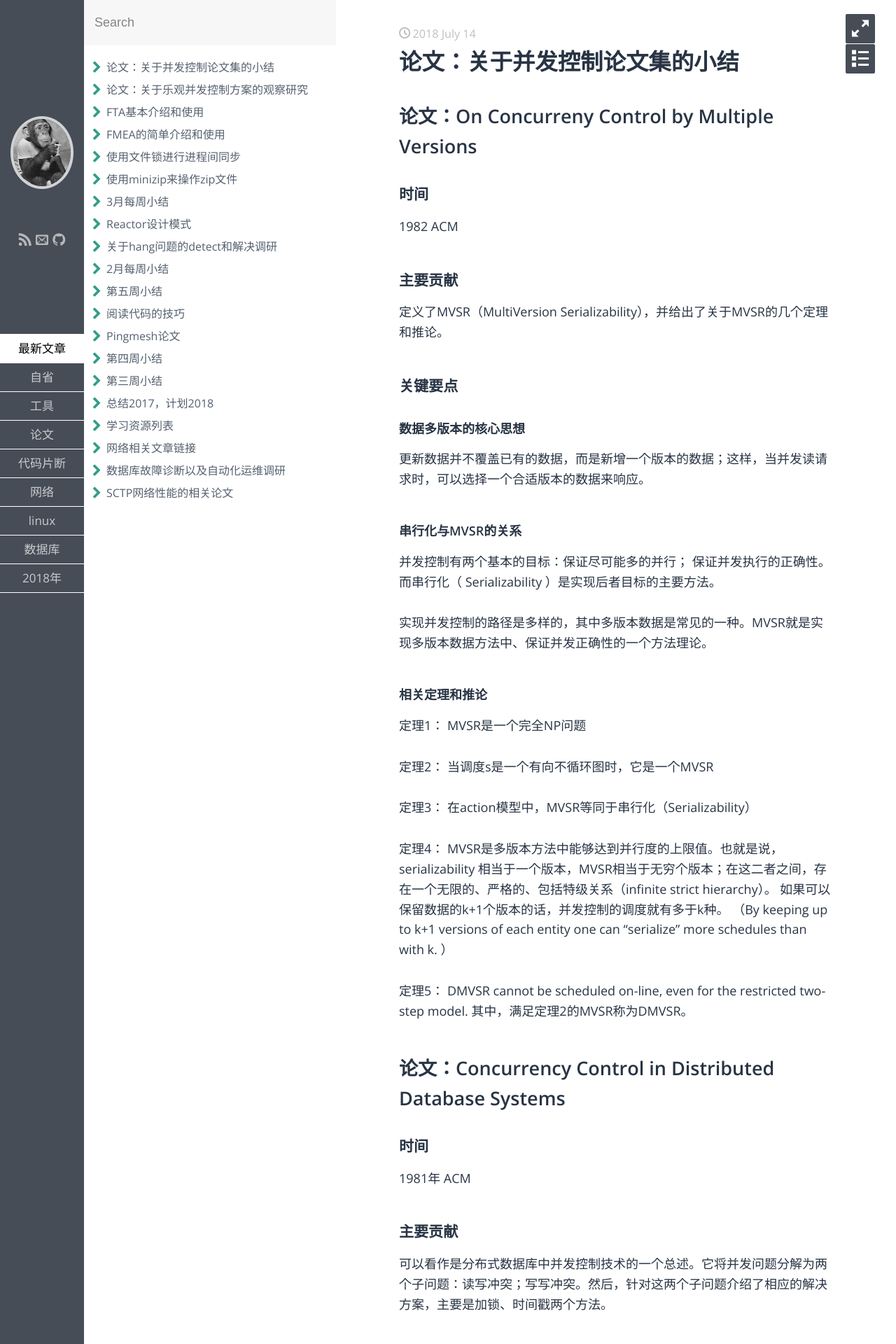
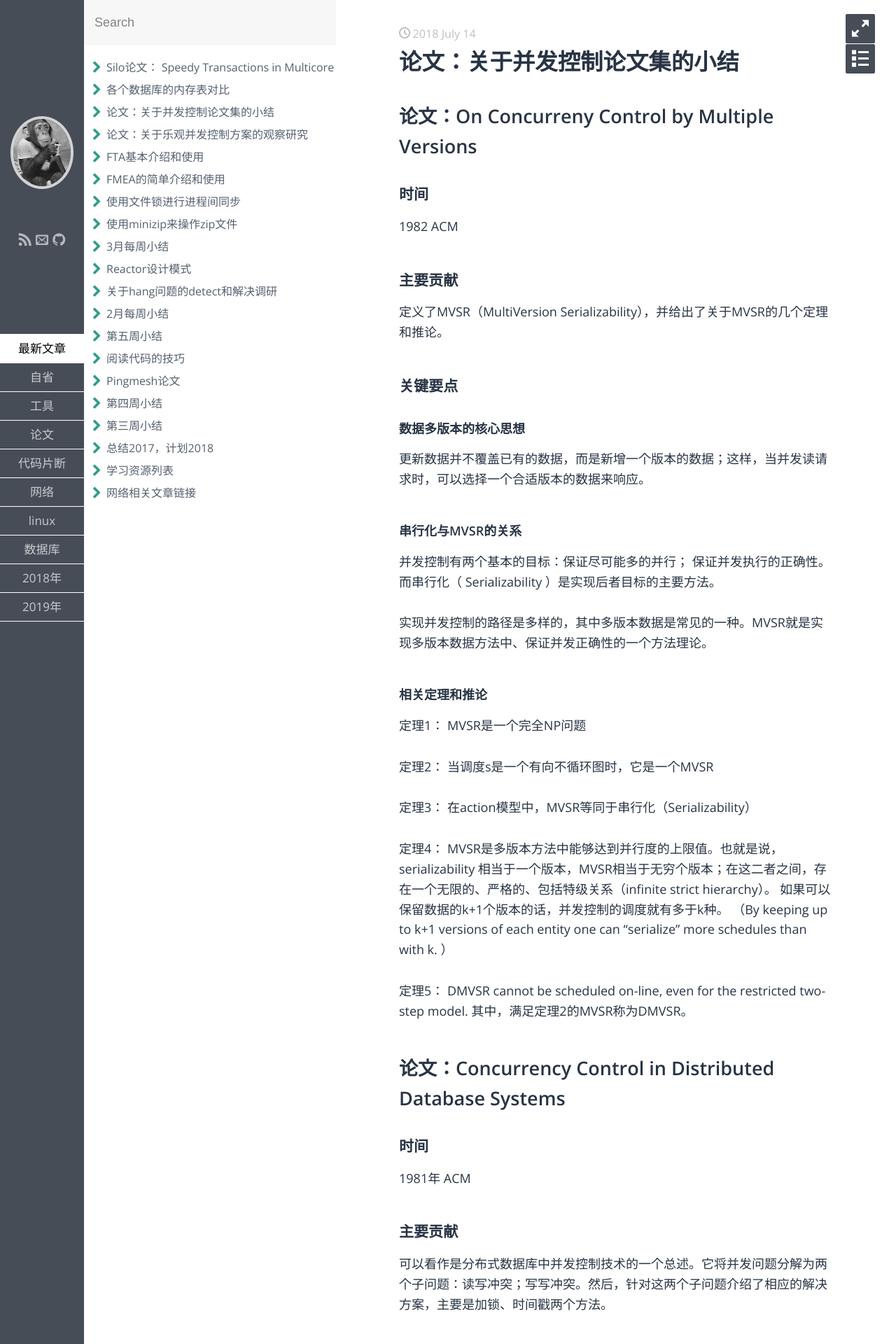
Before and after one commit to feelkill/feelkill.github.io, a Jekyll site: the page built from _posts/2018year/2018-07-14-papers-about-conconency-control.md, in a window 1280 px wide. Shown: the top 1920 px of the page at 70% size. Built offline with Jekyll 4.4.1, drawn with Linux system fonts in a browser that asks for light colours; some web fonts are replaced; part of the change alters nothing that is shown; some of the changed text lies outside the part shown.

Commit message:
silo paper 1st

```diff
--- a/_posts/2018year/2018-07-14-papers-about-conconency-control.md
+++ b/_posts/2018year/2018-07-14-papers-about-conconency-control.md
@@ -101,3 +101,9 @@ locked point就是指第一个阶段的末尾点，该点决定了a serializatio
   全局的死锁检测two techniques for constructing global waits-for graphs: centralized and hierarchical deadlock detection。基本思想都是周期性地向某个探测站点发送本地死锁探测结果并进行全局合并。
 
 #### SYNCHRONIZATION TECHNIQUES BASED ON TIMESTAMP ORDERING
+
+## 参考
+
+[Wiki: Timestamp-based concurrency control](https://en.wikipedia.org/wiki/Timestamp-based_concurrency_control)
+
+[Wiki: Thomas write rule](https://en.wikipedia.org/wiki/Thomas_write_rule)
--- /dev/null
+++ b/_posts/2019year/2019-08-02-memory-tables-00.md
@@ -0,0 +1,27 @@
+---
+
+layout: post
+
+title: "各个数据库的内存表对比"
+
+date: 2019-08-02
+
+category: 2019年
+
+keywords:
+
+---
+
+## SQL Server/Database
+
+
+
+## Silo Database
+
+
+
+## 参考
+
+* [In Memory OLAP](https://docs.microsoft.com/en-us/sql/relational-databases/in-memory-oltp/overview-and-usage-scenarios?view=sql-server-2017)
+* [Silo is an in-memory database system](https://dbdb.io/db/silo )
+*
--- /dev/null
+++ b/_posts/2019year/2019-08-05-memory-table-silo.md
@@ -0,0 +1,197 @@
+---
+
+layout: post
+
+title: "Silo论文： Speedy Transactions in Multicore In-Memory Databases"
+
+date: 2019-08-05
+
+category: 2019年
+
+keywords: Silo, In Memory Table, OCC, MassTree,
+
+---
+
+## 摘要
+
+
+
+## 简介
+
+
+
+## 相关工作
+
+
+
+### 非事务系统
+
+
+
+### 事务系统
+
+
+
+### 事务内存(Transactional Memory)
+
+
+
+## 架构
+
+Silo是一个关系型数据库。它的客户端发出one-shot请求：1） 当请求开始时，所有的参数都是可用的； 2） 请求直接完成才会与调用者进行交互。对于one-shot请求，我们使用的是C++来实现写的。
+
+Silo表是使用索引的集合来实现的，包括了1个主索引树和0~n个辅助索引。 主索引树将会指向表记录，而 表记录使用独立分配的内存块进行存储， 要访问主键指向的表记录，就需要使用指定主键要遍历主索引树。 所以必须指定一个唯一 的 键，如若不指定，Silo会自己选择一个。 而辅助索引则仅记录了指向表记录的主键索引记录， 所以通过辅助索引来访问表记录，需要进行两个索引树访问。  所有的键值都以字符串类型对待。
+
+索引是使用Masstree来实现的。Masstree的读写是协作的，会使用版本号和基于fence的同步。 与其他树相比，它还采取了重试的键值比较机制。叶子节点包含一个范围的键值，它可能直接指向一个表记录，也可能指向另一个更低层次的树结构以便继续扫描。
+
+Silo在现代多核机器上的扩展性是比较好的。 每个one-shot请求将会分发到一个线程上，而这个线程又会运行在某个物理核上。 由于树存储在共享主存内， 所以所有的工作线程都可以访问整个数据库。
+
+尽管数据的主副本是在内存里的，事务仍然是支持日志和持久化的。数据持久化后，才会返回给客户端结果。
+
+在客户端的决策来看， 只读事务可能运行在数据库最近的一个一致性快照上，而非当前状态上。 这些snapshot transaction返回稍微稳定的结果，决不会由于并发修改而回滚。
+
+## 设计
+
+本小节描述事务执行。一个关键的组织原则是： 通过减少向共享内存的写操作，来减少不必要的竞争。   本小节的关键基础是epoch。
+
+### Epochs
+
+epochs是Silo的基础，每一个epoch都了一个数字对应， 为epoch number。
+
+全局epoch number E对所有线程可见，有一个专门的线程周期性地推进E， 其他线程则在提交事务的时候访问E。 E应该频繁地推进， 因为这个周期性时间 会影响事务时延； 同时， epoch的变化与事务时长相比，应该几乎没有， 所以E值才能够被缓存。 论文实现中， E为40毫秒， 当然更小的数值也是可以的。
+
+每一个工作线程w同样维护着一个本地的epoch number ew。 当该线程计算的时候，值ew会落后于E, 该值同样会用于垃圾回收，以决定什么时候垃圾回收会是安全的。 论文 要求ew与E不能够分叉太远： 对于所有的工作线程， 二者差距必须小于1秒。 如果工作线程确实落得太远，那么专门推进线程也会延后其推进动作。 因而， 工作线程应该周期性地刷新它的本地ew， 以确保整个系统向前进。
+
+snapshot transaction 用的则是另外一个epoch变量，后面会描述。
+
+### 事务ID
+
+TID用于标识事务和记录版本号，起到了锁的作用、用于冲突检测。 每一个记录包含了最近修改它的事务TID值。
+
+TID是一个64位的整数。 高bit位是epoch number， 事务提交 时该数值与全局epoch number相等。 中间bit位用于区分相同epoch number内的不同事务。 低三位为状态位，后面为描述。
+
+与其他系统不同， Silo的TID分配是去中心化的。 工作线程仅在确定所有该事务能够提交， 才会选择一个事务的TID。 在那个点它按照如下方法来计算其中的最小数字：(a) 比该事务读写的所有记录的TID都要大； (b) 比本线程最近选择的TID要大； (c) 位于当前的全局epoch中。  计算结果将写入该事务修改的所有记录中。
+
+TID顺序经常反映serial order，但并不总是如此。TID可以反映依赖关系（写写冲突和写后读冲突）， 但冻反映反依赖（读后写冲突） 。 不管怎么样，生成的TID是单调递增的，并且与serial order保持一致； 赋与一个特定记录的TID也是单调递增的，与serial order保持一致； 不同epoch的TID顺序与是与serial order保持一致的。
+
+低三位是状态位，用于并发控制。 这三个状态位主要是加锁位、版本最新位、缺席位。当这条记录有对应键的最新数据时， 版本最新位置1； 当这条记录被更新掉，那么该位清除。 缺席位表示该记录的键是不存在的，此类的记录要么是INSERT创建的，要么是DELETE操作删除的，可进行区分。
+
+TID术语表示一个单纯的事务ID， 而TID字则是在事务ID的基础上包含了状态位。
+
+### 数据层次
+
+一条记录饮食三个部分：
+
+1. TID字；
+2. 前一个版本的指针。 如果不存在前一个版本，那么指针为NULL。 此字段用于支持snapshot transaction;
+3. 记录数据部分。
+
+更新事务总是就地修改，可以减少内存的分配，加速短事务的执行性能。那么读事务就必须有一个版本检验协议来确认它们读取到的是一致性的数据。
+
+### 提交协议
+
+这部分主要讨论读后更新已有记录的操作， 后续会再讨论插入、删除和范围查询的操作。
+
+工作线程会维护两个集合：读集合，同时会保留访问时记录对应的TID；写集合。一般来讲， 写集合中的记录必然会出现在读集合中。 提交协议会3步进行：
+
+1. 第一阶段
+
+   对写集合中的所有记录进行加锁。 为了避免死锁，可以按照一定的全局顺序进行加锁，例如内存地址的增序。
+
+   工作线程使用单条内存访问fence来获得一个全局epoch数字。内存fence用来确保全局数值是最新的，而非cache中过时的；同时从逻辑上来讲， 之前的内存访问操作已经结束，之后的内存访问操作还不会开始。
+
+   这个全局epoch数字的快照对于事务提交是一个serialization point。
+
+2. 第二阶段
+
+   检验读集合中的记录没有被修改。 下列3种情形视作修改：1） TID与执行过程中不同 ； 2） KEY不再是最新版本； 3） 被其他事务锁定 。 那么事务释放锁，并且回滚。
+
+   如果读集合中的所有记录都未更改， 允许事务提交。 第1阶段中所获得的TID将赋于所有记录。
+
+3. 第三阶段
+
+   本事务将其修改写入到全局树上， 写完后立即放锁。这样， 新TID立即可见。
+
+该提交协议是serializable的，因为 (1) 在校验读记录TID之前，对所有写的记录加锁 ；(2) 将已加锁记录视作要修改，事务回滚； (3) 结束第1阶段的fence可以保证TID校验是可以看到并发更新的。 该提交协议是遵循严格2PL的。
+
+该提交协议同样确保epoch边界与serial order是一致的。epochs obey both dependencies and anti-dependencies.
+
+### 数据库操作
+
+**读写操作**
+
+当一个事务提交时，如若可能会对修改记录进行覆盖写操作，这样会提升性能。 如若不行， 需要创建一个新内存来存储新记录，将旧记录标识为不再最新， 再修改索引树指向最新记录。原地更新意味着并发读可能读到不一致的数据。 下面的版本校验协议用于检测此问题。
+
+ 在提交协议第3阶段， 要修改记录的数据，持有锁的工作线程需要：(a) 更新记录数据； (b) 执行一个内存fence， (c) 存储TID再放锁。  一致性的要求是， 如果并发读看到这个已放锁的记录，它一定会看到新数据和新TID。 步骤(b) 可以保证首先看到新数据。 因为锁是在TID字上， 所以步骤(c) 原子操作设置TID、放锁两个动作。
+
+在提交协议之外，执行中的事务去访问记录数据， 工作线程会(a) 读取TID字， 直到清除锁标识后将其spin； (b) 检查该记录是否为最新版本； (c) 读取数据； (d) 执行一个内存fence， (e) 再次检查TID字。 如果步骤(b) 不成立、或者 TID字在步骤(a)/(e)之间变改了，那么工作线程可以重试或者 回滚 。
+
+**删除**
+
+Snapshot transactions要求被删除 的记录呆在索引树中。 所以删除操作只是在记录上打了一个缺席的标识，然后将该记录注册在后续的垃圾回收中。客户端视缺席的记录为键缺少， 而在内部， 缺席的记录则认为存在的记录读时需要校验。 因为垃圾回收的问题，对于缺席的记录数据不会做覆盖写操作。
+
+**插入**
+
+提交协议 的第2 阶段处理了写写冲突，这是由对写记录加锁来实现的。 但是，如果记录不存在 的话，无法加锁。 为解决此问题， 在开始提交协议之前， INSERT操作会插入一个新记录。
+
+假设插入的键值是k， 如果插入的键值映射到了一个存在的记录，那么插入失败。 否则 ，一个新的记录会插入树中，其状态为absent， 其TID为0， 操作原语为insert-if-absent。 同时该记录会同时写入到读集合和写集合中。 第2阶段的校验操作会确保没有别的事务可以使用该占位。
+
+提交成功的话， 会对新记录的TID和数值进行正确重写。 如果提交失败， 则将该记录注册为缺席记录，以便后续回收。
+
+### 范围查询和幻读
+
+范围查询因为幻读的问题而变得复杂 。 在扫描查询 的过程中， 该范围内的键值不应该发生增加或者减少。 典型的解法是 next-key locking。
+
+silo的解法则是利用了底层B树叶子节点上的版本号信息。 它可保证，对树节点的结构修改会引起所有相关节点的版本号变化。 所以，范围扫描的过程中， 除了将所有记录放入读集合中，还 会维护一个集合node-set。 在扫描的过程中，将范围有关的叶子节点及其版本号放入到节点集中。 同理， 在提交第2阶段， 还需要对节点集中所有节点的版本号进行校验是否未发生变化 ， 这样可以保证在扫描过程中没有新的键增加、或者将已有键删除。
+
+幻读的问题还有可能是因为查找和删除的失败，因为树中并不存在对应 的键值。 无论何种情况， 只要在提交的时候， 键值仍然是不存在于树中的，事务就能够提交。 这种情况下， 只要将可能包含缺少键值的节点放入到节点集中即可。
+
+需要注意插入是会触发结构型修改。我们需要区分由并发事务引起的结构型修改（必然导致事务回滚）和当前事务引起的修改（不应该引发事务回滚）。 解决方法为：假设记录插入前后的版本号分别为Vold/Vnew， 那么插入操作需要更新节点集，将版本号为Vold的节点更新其版本号为Vnew。 这样， 在校验阶段，版本号不一样的节点会使得事务回滚。
+
+### 辅助索引
+
+辅助索引的键值为包含主键的记录。 如果辅助索引访问的记录发生变化 的话， 使用辅助索引的事务也会回滚。
+
+### GC垃圾回收
+
+需要回收的垃圾数据有两类：索引数据和记录数据。 Silo并没有使用引用计数的方法， 而是使用了基于epoch的回收方案RCU。
+
+在产生垃圾记录的时候， 工作线程会将要回收的对象以其reclamation epoch记录在列表中。 The reclamation epoch is the epoch after which no thread could possibly access the object; once it is reached, we can free the object. 可以使用后台线程或者工作线程自己去做此事， 我们选择使用工作线程来完成， 以此来减少特定线程的数目，以及数据在物理核之间的迁移。
+
+记录对象不同使用的回收策略不同，但类似。 树节点的回收策略最是简单。 事务过程中释放掉的树节点， 其reclamation epoch为ew(见前面章节)。 可以保证没有线程会再去访问*e* ≤ min *ew* − 1 释放掉的树节点。 推进线程会周期性地检查所有线程的ew值，并将设置一个全局的tree reclamation epoch为min *ew* − 1，那么，小于等于此全局值的垃圾树节点就可以安全地释放掉了。
+
+### Snapshot Transaction
+
+We support running read-only transactions on recent-past snapshots by retaining additional versions for records.  这些版本形成一个一致性快照，它包含了serial order中某个点前面所有事务的修改，同时不包含该点之后事务的任何修改。 快照对于snapshot transaction和检查点是有用的。 管理快照有两个取巧部分： 确保快照是一致的、完整的， 确保快照内存是可最终回收的。
+
+通过snapshot epochs来提供一致性快照。 snapshot epochs边界与epoch的边界是对齐 的， 所以在serial order中也是一个一致性点。 但是， snapshot epoch比epoch推进得要慢； 这是考虑到生成快照并不是免费的。 论文 中， 一秒钟取一次新快照。
+
+推进线程会周期性地生成一个全局的snapshot epoch, 每一个工作线程同样也维护着一个本地值； 在事务开始时， 它会设置本地值为当前全局值。 使用此值可以判定记录的可见性。 对于记录r， 相近版本是小于等于本地值的、最大最近的那个。 当一个snapshot transaction完成时， 它不需要检查就可以提交； 它决不会回滚，因为这个快照是一致的，决不会被修改的。
+
+Read/write transactions must not delete or overwrite record versions relevant for a snapshot. 考虑一个在E时刻提交的事务。 当在阶段3对记录r进行修改或者删除时， 该事务需要比较E对应的快照和记录r.tid对应的快照。 如果两个值相等， 那么该事务可以安全地覆盖此记录， 那么新版本将会在所有的快照中替代旧版本记录。 如果不相等， 则旧版本的记录必须保留，以便当前的或者后续的snapshot transaction的事务访问。 那么，读事务会新加一个记录， 该记录的前向指针字段会记录旧版本记录。  通过此链接， snapshot transaction可以访问到更旧版本的记录 。
+
+当不再有事务访问 时， 记录版本也应该进行释放。 事务生成的快照版本内存，带其快照信息会进行注册。 推进线程会周期性地计算snapshot reclamation epoch， 其值为min *se* − 1。  小于等于该值 的快照版本就可以安全地释放了。 对于前向版本指针，则可不作调整，因为其指向的更旧版本不会再被任何snapshot transaction事务所访问了， 它们更倾向于更新的版本。
+
+然后删除 操作是要特殊处理的。 删除掉的记录按道理 应该从树上取下来， 但是snapshot transaction又需要此记录来找到对应 的更旧版本。 所以，提交协议创建了一个缺席的记录，其状态位为已删除， 数据部分则直接存储相关键值。 再将该记录带回收信息snap(E)进行注册。 当到达回收时间点时， 清理线程会修改树、移除对此记录的引用（使用键值）， 再将该记录基于tree reclamation epoch进行注册； 该记录并不能够 立即释放， 因为可能有并发的事务在访问它。 然而， 如果缺席的记录被一个后来的插入记录所占据时， 该树不应该再被修改。 清理线程需要检查该记录是否依然版本最新， 若不是则简单忽略此记录。 不再需要进一步动作， 因为插入事务会标识该记录进行后续回收。
+
+### 持久化
+
+Since epoch boundaries are consistent with the serial order, Silo treats whole epochs as the durability commit units.
+
+## 下一步阅读论文
+
+索引相关的论文
+
+* Cache craftiness for fast multicore key-value storage
+* Cache- conscious concurrency control of main-memory indexes on shared-memory multiprocessor systems
+* PALM: Parallel architecture-friendly latch-free modifica-
+  tions to B+ trees on many-core processors
+
+锁相关的论文
+
+- A key-value locking method for concurrency control of multiaction transactions operating on B-tree indexes
+
+垃圾回收
+
+- Practical lock freedom
+- Performance of memory reclamation for lockless syn- chronization
```
